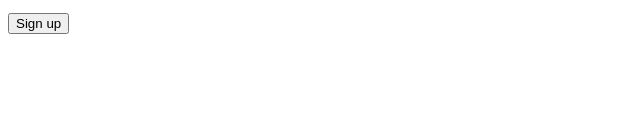
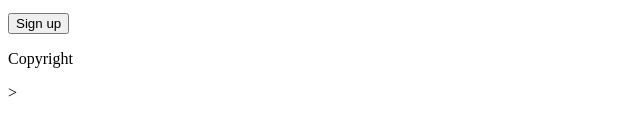
Before and after one commit to jonkermoo/odin-landing-page, a plain HTML site: page index.html in a window 1280 px wide. Shown: the part 498-634 px from the top of the page, 0-640 px from the left. Drawn offline with Linux system fonts and the light colour scheme.

Commit message:
added copyright section

```diff
--- a/index.html
+++ b/index.html
@@ -66,7 +66,7 @@
     </section>
 
     <footer class="copyright">
-        <!--copyright-->
+        <p>Copyright</p>>
     </footer>
 </body>
 </html>
```
